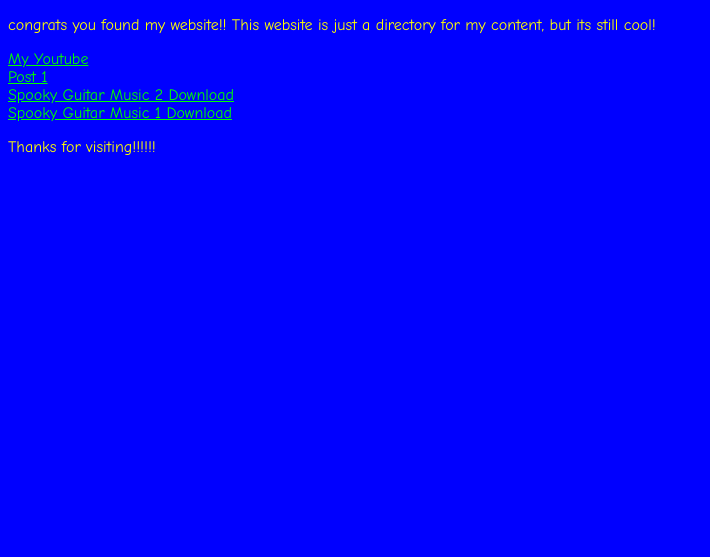
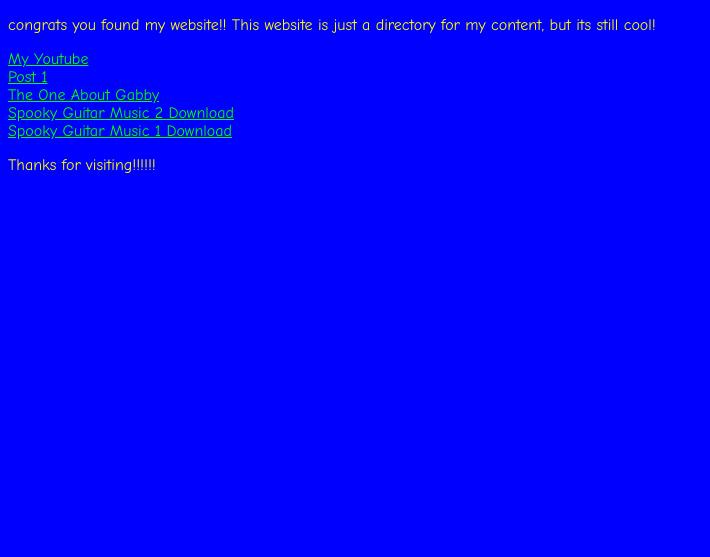
Before and after one commit to alexbergibers/alexbergibers-main-page, a plain HTML site: page index.html in a window 1280 px wide. Shown: the part 243-800 px from the top of the page, without its empty margins (0-710 px from the left). Drawn offline with Linux system fonts and the light colour scheme.

Commit message:
Update index.html
Added The One About Gabby!!!

```diff
--- a/index.html
+++ b/index.html
@@ -11,6 +11,7 @@
 <text><p style="color:yellow;font-family:Comic Sans MS;">congrats you found my website!! This website is just a directory for my content, but its still cool!</p></text>
 <a href="https://www.youtube.com/@alexbergibers9161/featured"style="color:lime;font-family:Comic Sans MS;">My Youtube</a> <br>
     <a href="https://alexbergibers.github.io/alexbergibres-post-1/"style="color:lime;font-family:Comic Sans MS;">Post 1</a> <br>
+     <a href="https://alexbergibers.github.io/the-One-About-Gabby/"style="color:lime;font-family:Comic Sans MS;">The One About Gabby</a> <br>
 <a href="https://drive.google.com/file/d/198FQ-TWWdpKwrm0fvmGd7PmG7jabbdH0/view?usp=sharing"style="color:lime;font-family:Comic Sans MS;">Spooky Guitar Music 2 Download</a> <br>
     <a href="https://drive.google.com/file/d/1EIKAZDr3746q2T_-oSD874qfmAICpssZ/view?usp=sharing"style="color:lime;font-family:Comic Sans MS;">Spooky Guitar Music 1 Download</a>
 <text><p style="color:yellow;font-family:Comic Sans MS;">Thanks for visiting!!!!!!</p></text>
```
